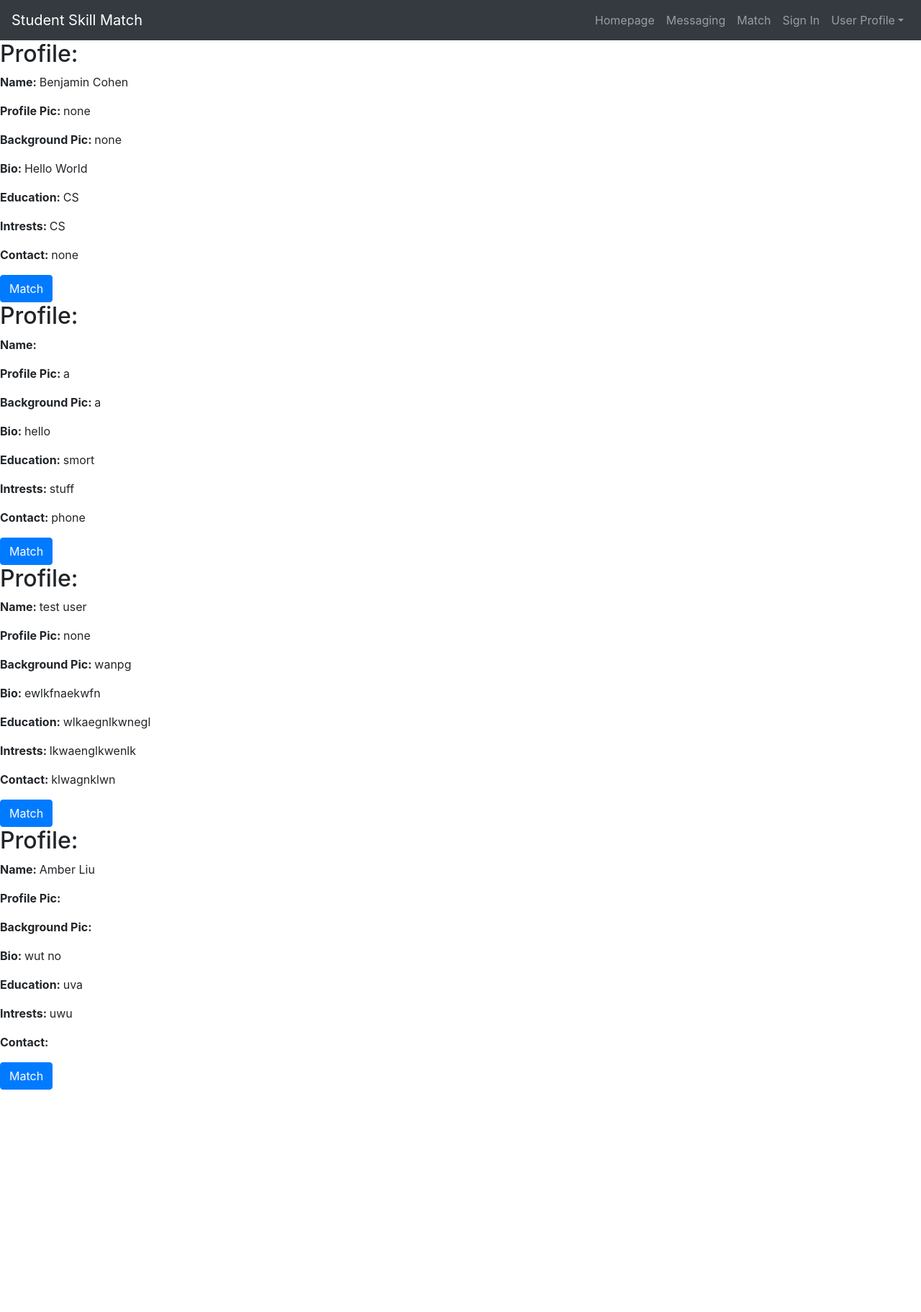
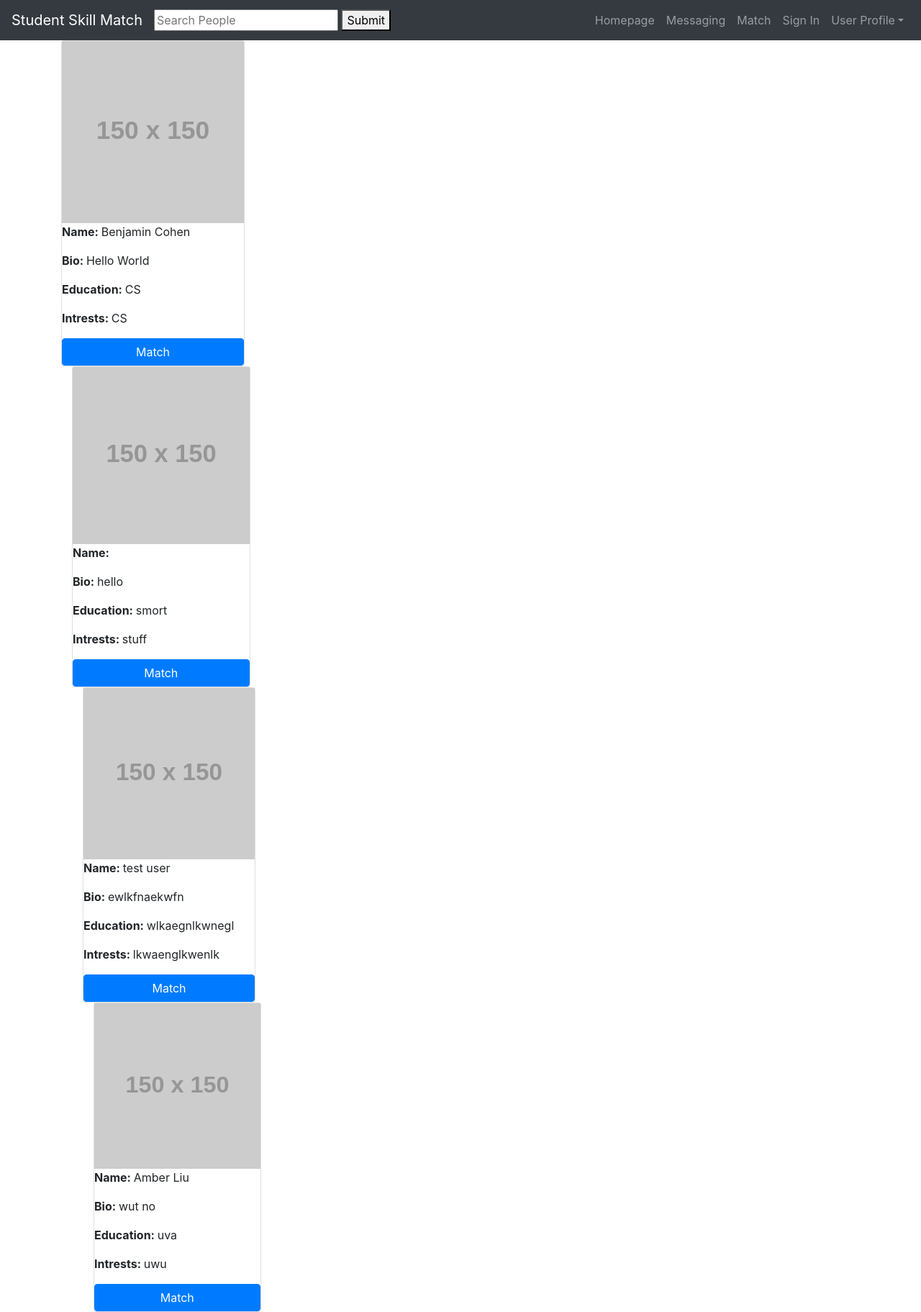
Before and after one commit to reamber/13eta, a Django app: page /match/showprofiles in a window 1280 px wide. Shown: the whole page at 72% size. Before the commit the page ends 1514 px from the top, so only its background shows below. Run offline with Django 3.2, Linux system fonts and the light colour scheme; data comes from the database, SQL or seed files in the repository; both versions use the stored data as it was after the commit; grey boxes labelled with a size stand in for pictures from a placeholder-image service; some libraries are stand-ins or nearby versions.

Commit message:
search bar and profile list format

```diff
--- a/match_site/templates/match_site/profile_list.html
+++ b/match_site/templates/match_site/profile_list.html
@@ -7,17 +7,30 @@
 <script type="text/javascript" src="{% static "assets/js/create_match.js" %}"></script>
 
   {% for p in profile_list %}
-  <div>
-    <h2>Profile:</h2>
+  <div class="container">
+    <div class="row">
+      <div class="col-lg-3 col-sm-6">
+          <div class="card" >
+              <img src="http://placehold.it/150x150" class="img-circle">
+                <p><strong>Name: </strong> {{ p.profile_user.get_full_name }} </p>
+                <p><strong>Bio: </strong> {{ p.profile_bio }} </p>
+                <p><strong>Education: </strong> {{ p.profile_education }} </p>
+                <p><strong>Intrests: </strong> {{ p.profile_interests }} </p>
+                <div class="userID" hidden>{{ p.profile_user.id }}</div>
+                <div class="btn matchbutton btn-primary">Match</div>
+          </div>
+        </div>
+
+        <!-- <h2>Profile:</h2>
         <p><strong>Name: </strong> {{ p.profile_user.get_full_name }} </p>
         <p><strong>Profile Pic: </strong> {{ p.profile_pic }} </p>
-    <p><strong>Background Pic: </strong> {{ p.profile_background_image }} </p>
-    <p><strong>Bio: </strong> {{ p.profile_bio }} </p>
+        <p><strong>Background Pic: </strong> {{ p.profile_background_image }} </p> -->
+        <!-- <p><strong>Bio: </strong> {{ p.profile_bio }} </p>
         <p><strong>Education: </strong> {{ p.profile_education }} </p>
         <p><strong>Intrests: </strong> {{ p.profile_interests }} </p>
         <p><strong>Contact: </strong> {{ p.profile_contact_info }} </p>
         <div class="userID" hidden>{{ p.profile_user.id }}</div>
-    <div class="btn matchbutton btn-primary">Match</div>
+        <div class="btn matchbutton btn-primary">Match</div> -->
   </div>
   {% endfor %}
 
--- a/templates/base.html
+++ b/templates/base.html
@@ -19,6 +19,13 @@
       <button class="navbar-toggler" type="button" data-toggle="collapse" data-target="#collapsibleNavbar">
         <span class="navbar-toggler-icon"></span>
       </button>
+
+      <div class="search-container">
+        <form action="/action_page.php">
+          <input type="text" placeholder="Search People" name="search">
+          <button type="submit">Submit</button>
+        </form>
+      </div>
 
       <div class="collapse navbar-collapse justify-content-end" id="collapsibleNavbar">
         <ul class="navbar-nav">
```
Also changed, not shown: static/assets/css/mainstylesheet.css (+8 -0 lines), db.sqlite3. Lines whose indentation alone changed are shown as unchanged.
